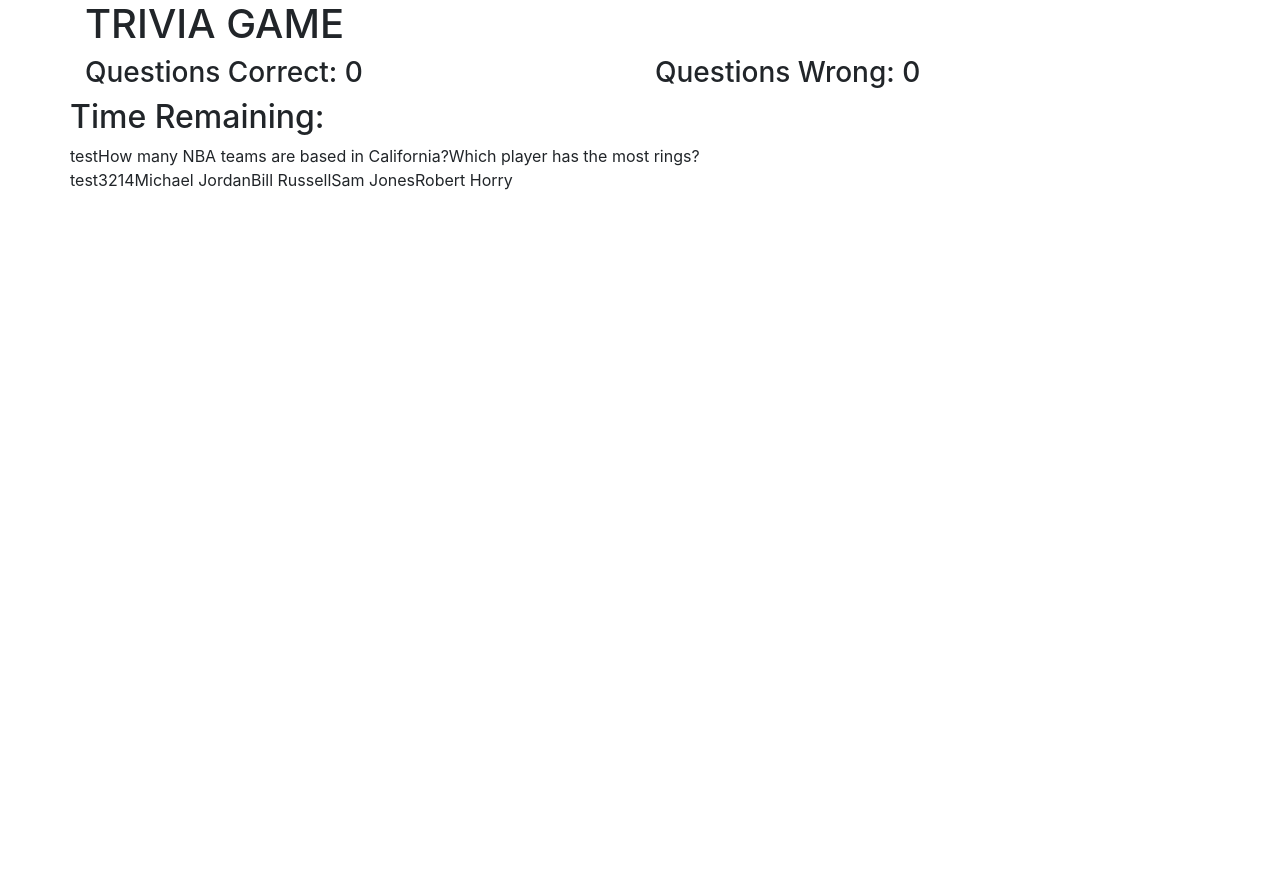
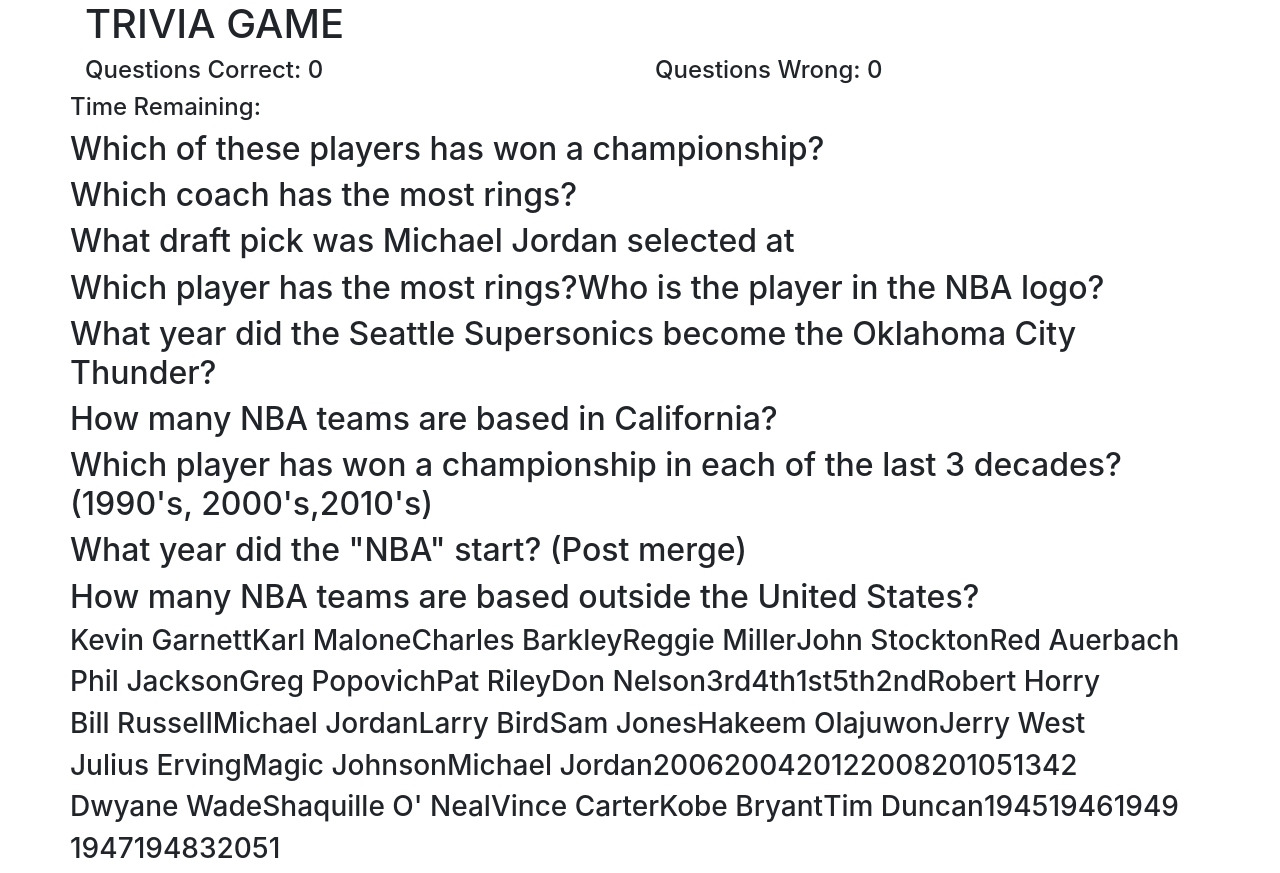
Before and after one commit to HowardKuo/trivia, a plain HTML site: page index.html in a window 1280 px wide. Before the commit the page ends 800 px from the top, so only its background shows below. Drawn offline with nearby package versions, Linux system fonts and the light colour scheme.

Commit message:
10 questions total

```diff
--- a/assets/javascript/game.js
+++ b/assets/javascript/game.js
@@ -2,9 +2,17 @@ var correctScore = 0,
     incorrectScore = 0,
     countdownTimer,
     questionBank = [
-        new Question('How many NBA teams are based in California?', '4', ['1', '2', '3']),
-        new Question('Which player has the most rings?', 'Bill Russell', ['Michael Jordan', 'Robert Horry', 'Sam Jones']),
-    ]
+        new Question('How many NBA teams are based in California?', '4', ['1', '2', '3', '5']),
+        new Question('Which player has the most rings?', 'Bill Russell', ['Michael Jordan', 'Robert Horry', 'Sam Jones', 'Larry Bird']),
+        new Question('What year did the "NBA" start? (Post merge)', '1946', ['1947', '1945', '1948', '1949']),
+        new Question('Which coach has the most rings?', 'Phil Jackson', ['Red Auerbach', 'Greg Popovich', 'Pat Riley', 'Don Nelson']),
+        new Question('Who is the player in the NBA logo?', 'Jerry West', ['Michael Jordan', 'Hakeem Olajuwon', 'Magic Johnson', 'Julius Erving']),
+        new Question('How many NBA teams are based outside the United States?', '1', ['0', '2', '3','5']),
+        new Question('Which of these players has won a championship?', 'Kevin Garnett', ['Karl Malone', 'John Stockton','Reggie Miller', 'Charles Barkley']),
+        new Question("Which player has won a championship in each of the last 3 decades? (1990's, 2000's,2010's)", 'Tim Duncan', ['Kobe Bryant', "Shaquille O' Neal", 'Dwyane Wade', 'Vince Carter']),
+        new Question('What draft pick was Michael Jordan selected at', '3rd', ['1st', '2nd', '4th', '5th']),
+        new Question('What year did the Seattle Supersonics become the Oklahoma City Thunder?', '2008', ['2010', '2006', '2012', '2004'])
+    ];
 
 $(document).ready(function() {
     console.log(questionBank);
@@ -20,21 +28,19 @@ function startGame(){
     shuffle(questionBank)
     for (var i = 0; i < questionBank.length; i++) {
         var currentQuestion = questionBank[i];
-        $('.questionAsked').append(currentQuestion.question);
-        //use math random to set the correct answer position and save that to append correct answer too
-        //incorrect answers shuffle array
+        $('.questionAsked').append('<h2>'+ currentQuestion.question + '</h2>');
         var answers = currentQuestion.incorrectAnswers.slice().concat(currentQuestion.correctAnswer);
         shuffle(answers);
         console.log(answers);
         for (var j = 0; j < answers.length; j++) {
-            $('.answerOptions').append('<div class="answer">' + answers[j] + '</div>');
-            countdownTimer = setTimeout(function(){
-                $('.answer').on('click', function(){
-                    clearTimeout(countdownTimer);
-                });
-            },15000)
+            $('.answerOptions').append('<div class="answer"><h3>' + answers[j] + '</h3></div><br>');;
         }
-
+        var test = setTimeout(function(){
+            console.log("SPACEEEEEEEEEEEEEEEEEEEEEEEE")
+        },1000)
+        $('.answer').on('click', function(){
+            clearTimeout(test);
+        });
 
 
     }
--- a/index.html
+++ b/index.html
@@ -15,12 +15,12 @@
 <div class='container'>
     <h1 class='banner'>TRIVIA GAME</h1>
     <div class='row'>
-        <div class='col-md-6'><h3>Questions Correct: <span class='questionsCorrect'>0</span></h3></div>
-        <div class='col-md-6'><h3>Questions Wrong: <span class='questionsWrong'>0</span></h3></div>
+        <div class='col-md-6'><h4>Questions Correct: <span class='questionsCorrect'>0</span></h3></div>
+        <div class='col-md-6'><h4>Questions Wrong: <span class='questionsWrong'>0</span></h3></div>
     </div>
-    <div class='row'><h2>Time Remaining: <span class='timer'></span></h2></div>
-    <div class='questionAsked row'>test</div>
-    <div class='answerOptions row'>test</div>
+    <div class='row'><h4>Time Remaining: <span class='timer'></span></h4></div>
+    <div class='questionAsked row'></div>
+    <div class='answerOptions row'></div>
 
 </div>
 
```
